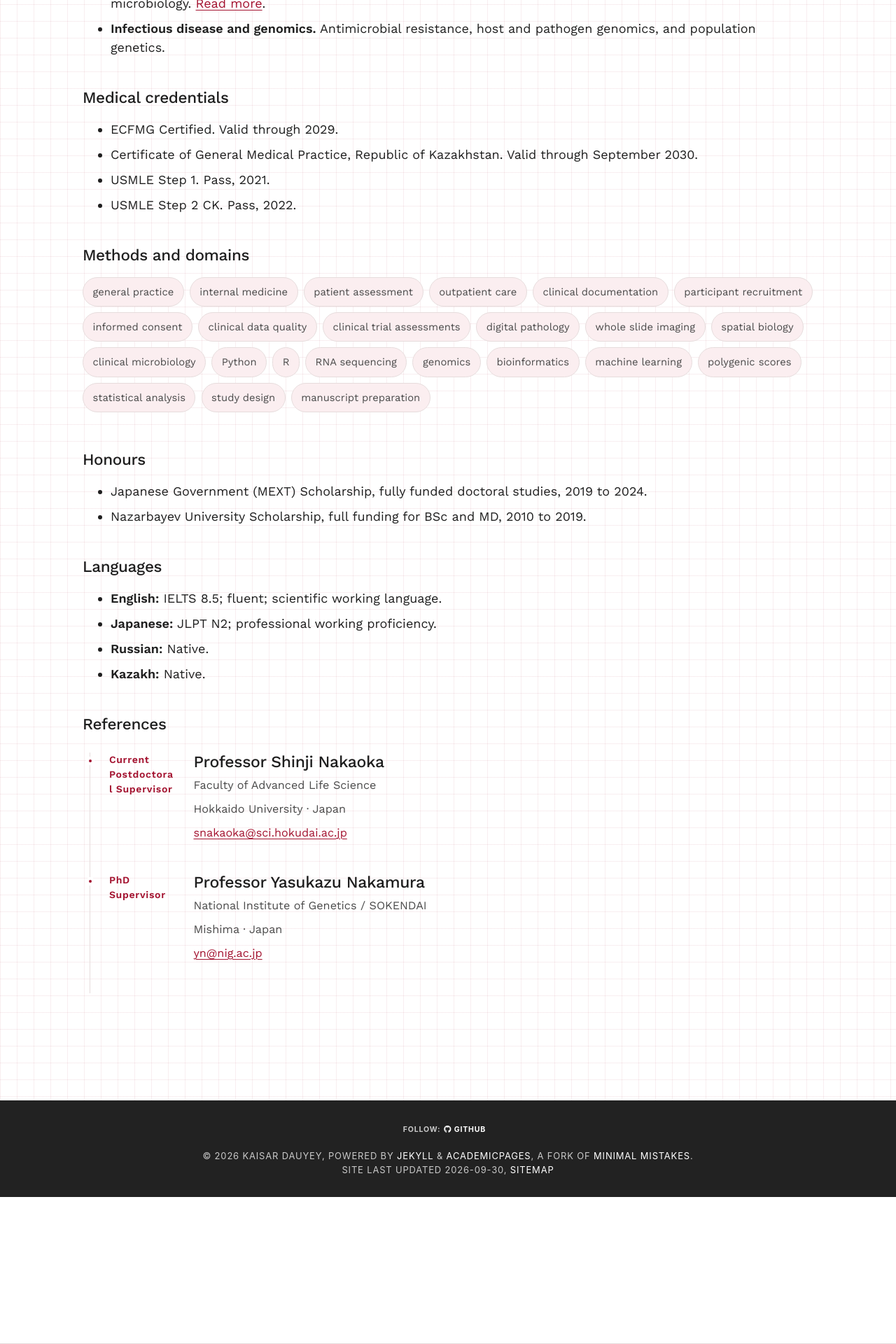
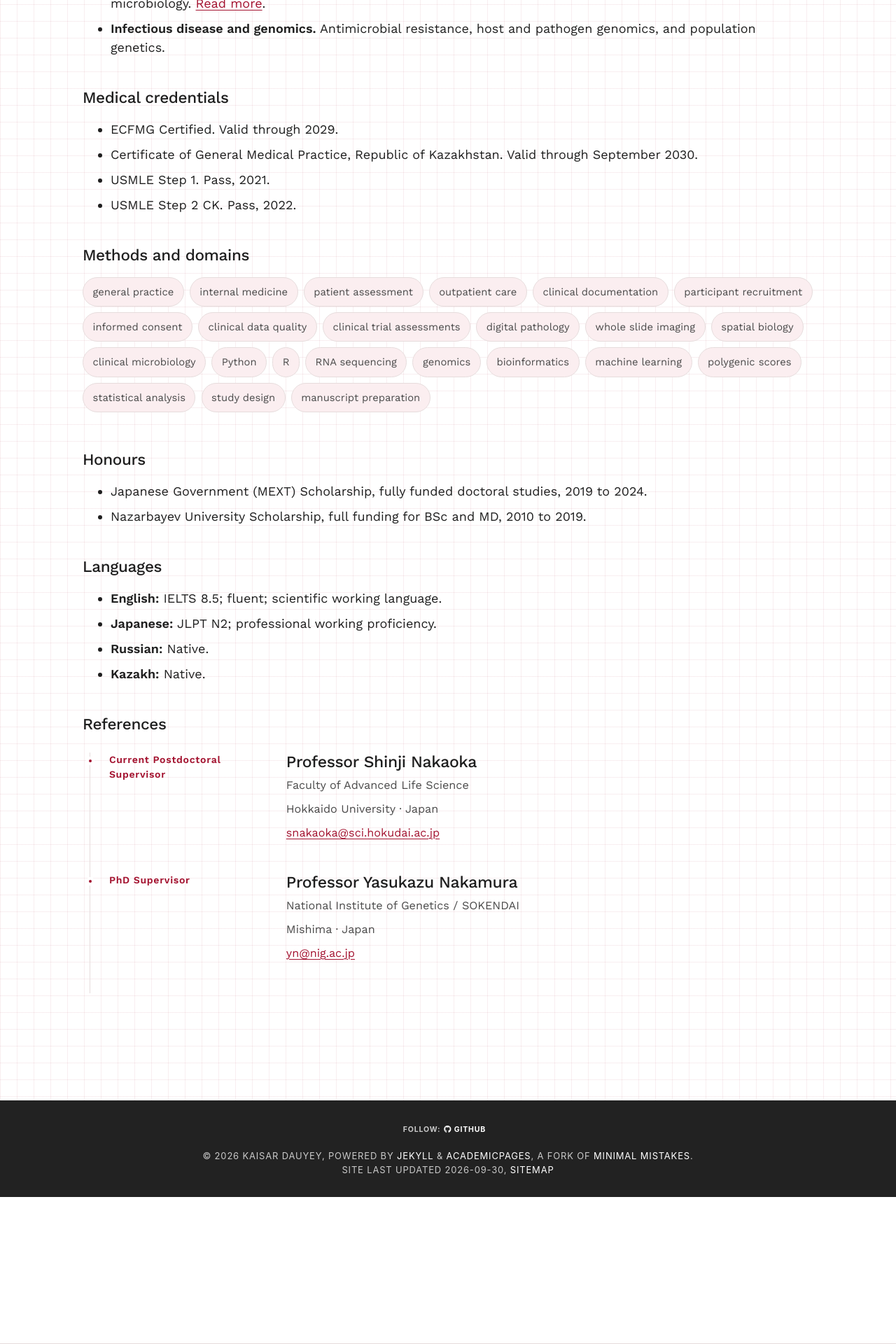
Before and after one commit to Kays3/Kays3.github.io, a Jekyll site: the page built from _pages/cv.md, in a window 1280 px wide. Shown: the part 3786-5706 px from the top of the page at 70% size. Built offline with Jekyll 4.4.1, drawn with Linux system fonts in a browser that asks for light colours; a style sheet for code colours, icons or effects is not loaded.

Commit message:
Prevent supervisor labels from splitting in CV

```diff
--- a/_pages/cv.md
+++ b/_pages/cv.md
@@ -84,7 +84,7 @@ redirect_from:
 
 ## References
 
-<div class="timeline">
+<div class="timeline timeline--references">
   <div class="timeline-item"><div class="timeline-date">Current Postdoctoral Supervisor</div><div><h3>Professor Shinji Nakaoka</h3><p>Faculty of Advanced Life Science</p><p>Hokkaido University · Japan</p><p><a href="mailto:snakaoka@sci.hokudai.ac.jp">snakaoka@sci.hokudai.ac.jp</a></p></div></div>
   <div class="timeline-item"><div class="timeline-date">PhD Supervisor</div><div><h3>Professor Yasukazu Nakamura</h3><p>National Institute of Genetics / SOKENDAI</p><p>Mishima · Japan</p><p><a href="mailto:yn@nig.ac.jp">yn@nig.ac.jp</a></p></div></div>
 </div>
--- a/assets/css/main.scss
+++ b/assets/css/main.scss
@@ -333,6 +333,11 @@ figcaption { font-family: var(--kd-sans); }
 .timeline-item { display: grid; gap: 1.5rem; grid-template-columns: 5.2rem 1fr; padding: 0 0 2rem 1.5rem; position: relative; }
 .timeline-item::before { background: var(--kd-coral); border: 4px solid var(--kd-paper); border-radius: 50%; content: ""; height: 12px; left: -6px; position: absolute; top: 0.35rem; width: 12px; }
 .timeline-date { color: var(--kd-coral); font-size: 0.78rem; font-weight: 800; letter-spacing: 0.05em; }
+.timeline--references .timeline-item { grid-template-columns: minmax(9rem, 0.3fr) minmax(0, 1fr); }
+.timeline--references .timeline-date { overflow-wrap: normal; word-break: normal; hyphens: none; }
+@media screen and (max-width: 46em) {
+  .timeline--references .timeline-item { grid-template-columns: minmax(0, 1fr); }
+}
 .timeline-item h3 { font-size: 1.28rem; margin: 0 0 0.35rem; }
 .timeline-item p { color: var(--kd-muted); font-size: 0.9rem !important; line-height: 1.6; margin: 0 0 0.45rem !important; }
 
```
